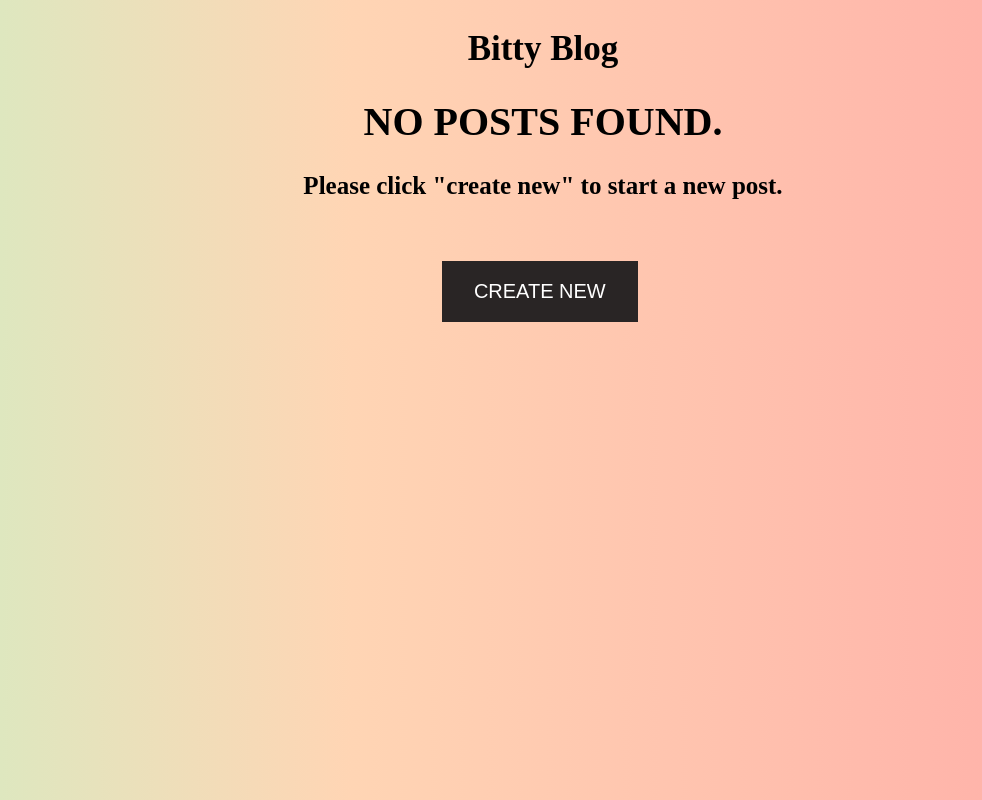
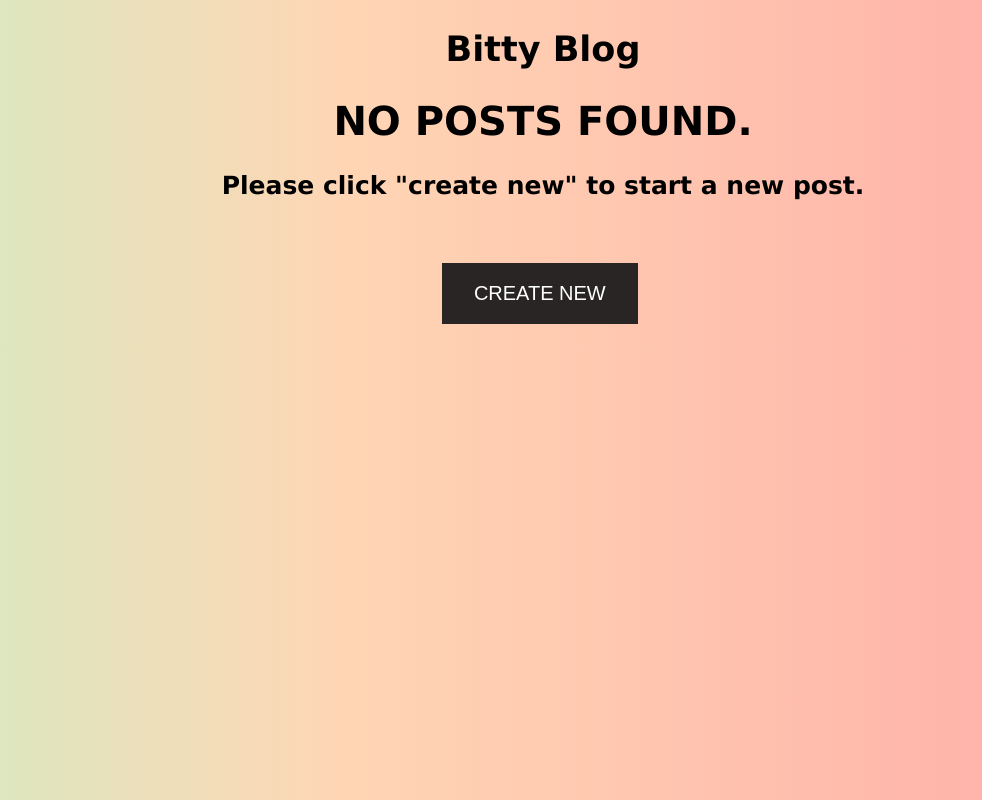
Before and after one commit to CMFuertes/bitty-blog, a React (Create React App) app: page / in a window 1280 px wide. Shown: the whole page, without its empty margins (97-1079 px from the left). Built offline with nearby package versions, Linux system fonts and the light colour scheme.

Commit message:
added font-family

```diff
--- a/src/style.css
+++ b/src/style.css
@@ -1,5 +1,6 @@
 body {background: rgb(213,236,194);
 background: linear-gradient(90deg, rgba(213,236,194,1) 0%, rgba(255,213,180,1) 35%, rgba(255,170,167,1) 100%);
+font-family: Verdana, sans-serif;
 }
 h1 {
     text-transform: uppercase;
```
